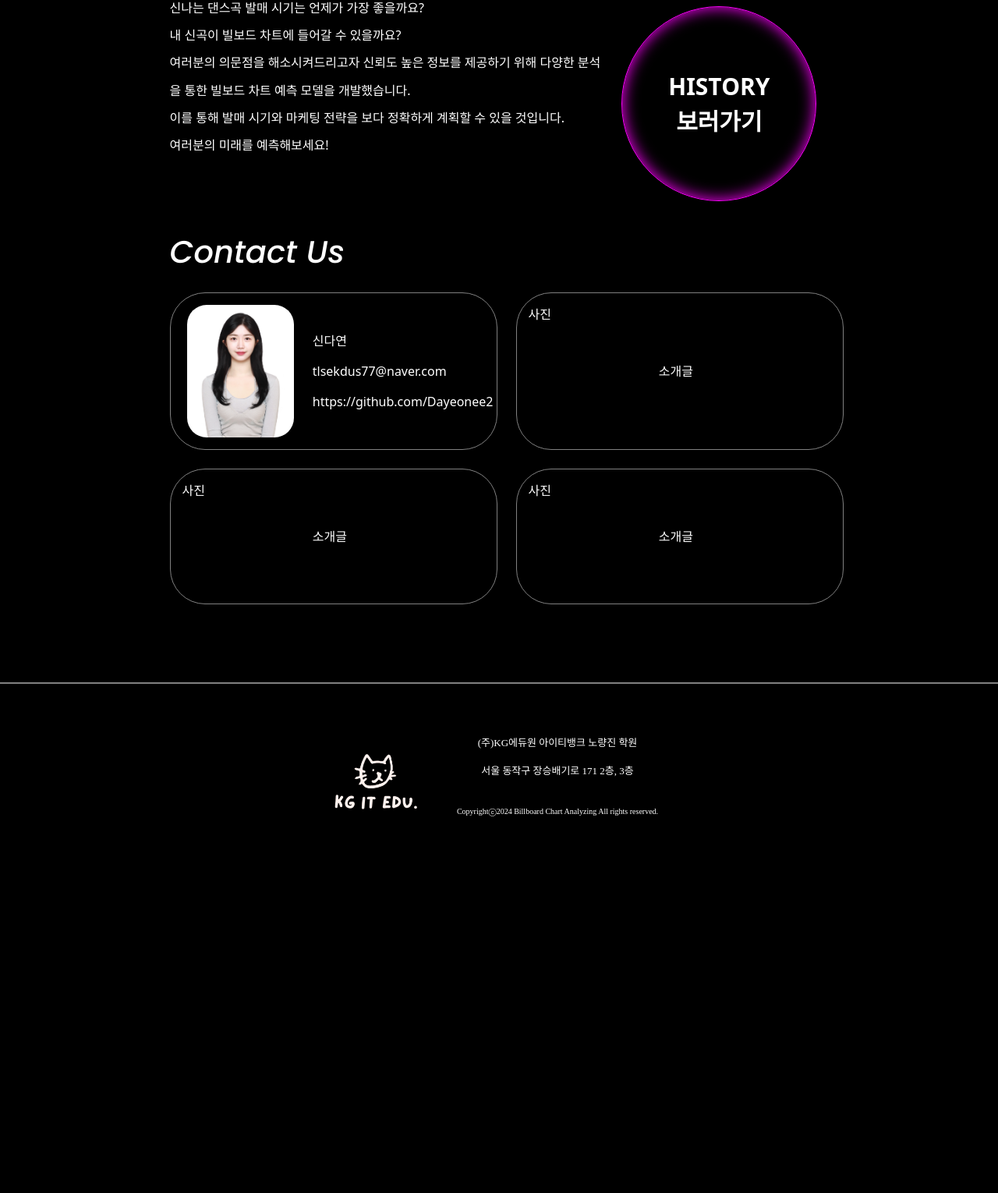
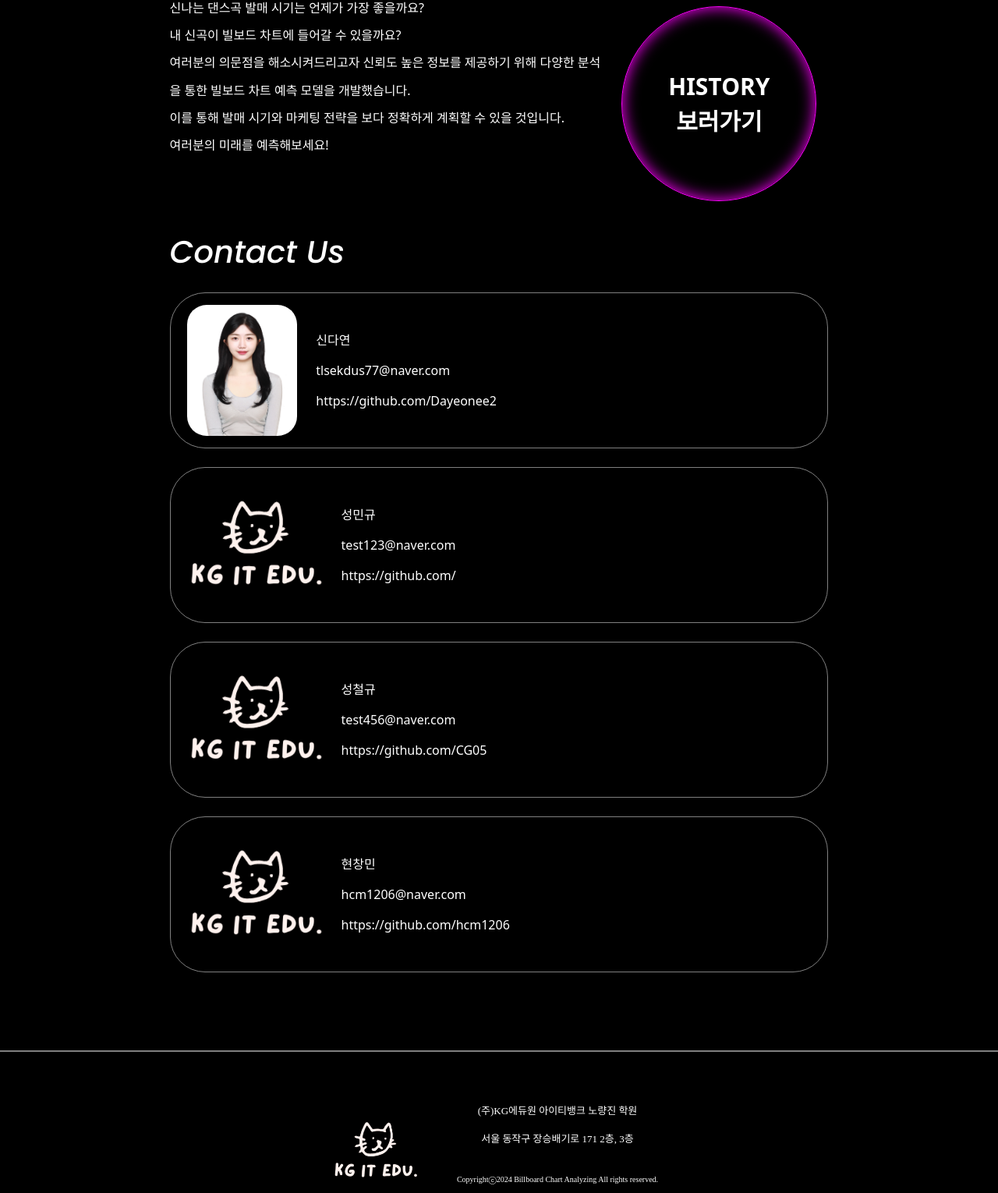
Before and after one commit to CG05/BillboardAnalitics, a Django app: page /introduction/ in a window 1280 px wide. Shown: the part 241-1771 px from the top of the page at 78% size. Before the commit the page ends 1288 px from the top, so only its background shows below. Run offline with Django 5.2, Linux system fonts and the light colour scheme.

Commit message:
Introduction 수정

```diff
--- a/server/templates/introduction/introduction.html
+++ b/server/templates/introduction/introduction.html
@@ -60,22 +60,31 @@
         grid-template-columns: 1fr 1fr;
         grid-template-rows: 1fr 1fr;
         gap: 24px;
-        height: auto;
+        /* height: auto; */
         width: 100%;
-        margin-bottom: 100px;
     }
     .grid-item {
+        display: flex;
+        align-items: center;
+        width: 100%;
+    }
+    .grid-item:nth-child(odd) {
+        justify-content: left;
+    }
+    .grid-item:nth-child(even) {
+        justify-content: right;
+    }
+    .grid-item-content {
         background-color: black;
         display: flex;
-        justify-content: center;
+        justify-content: left;
         align-items: center;
-        height: auto;
+        height: 200px;
         border-radius: 45px;
         border: 1px solid gray;
-        width: 420px;
+        width: 100%;
     }
     .picture {
-        width: 40%;
         height: 100%;
         padding: 15px;
 
@@ -92,11 +101,27 @@
     .git.hover {
         color: gray;
     }
-    @media (max-width: 1000px) {
+    @media (max-width: 1300px) {
         .grid-container {
             grid-template-rows: 1fr 1fr 1fr 1fr;
             grid-template-columns: auto;
         }
+        .grid-item {
+            display: flex;
+            justify-content: center;
+            align-items: center;
+        }
+        .grid-item-content {
+            min-width: 500px;
+        }
+        .grid-item:nth-child(odd) {
+            justify-content: center;
+        }
+        .grid-item:nth-child(even) {
+            justify-content: center;
+        }
+    }
+    @media (max-width: 1000px) {
         #aboutus-container {
             flex-direction: column;
         }
@@ -110,7 +135,7 @@
 </style>
 
 
-<div style="min-height: 100vh; width: 100%;">
+<div style="min-height: 100vh; width: 100%; margin-bottom: 100px;">
     <div>
         <div class="AUCU" style="padding-top: 45px;">About Us</div>
         <div id="aboutus-container">
@@ -130,8 +155,9 @@
     </div>
     <div>
         <div class="AUCU" style="padding-top: 20px;">Contact Us</div>
-        <div class="grid-container" style="height: 400px;">
+        <div class="grid-container">
             <div class="grid-item">
+                <div class="grid-item-content">
                     <div class="picture">
                         <img src="{% static 'image/shin.jpg' %}" style="margin-left: 6px; width: 100%; height: 100%; border-radius: 25px;">
                     </div>
@@ -141,17 +167,42 @@
                         <div class="git" style="padding-top: 15px;" role="button" onclick="window.open('https://github.com/Dayeonee2')">https://github.com/Dayeonee2</div>
                     </div>
                 </div>
-            <div class="grid-item">
-                <div class="picture">사진</div>
-                <div class="member">소개글</div>
             </div>
             <div class="grid-item">
-                <div class="picture">사진</div>
-                <div class="member">소개글</div>
+                <div class="grid-item-content">
+                    <div class="picture">
+                        <img src="{% static 'image/kgitedulogo.png' %}" style="margin-left: 6px; width: 100%; height: 100%; border-radius: 25px;">
+                    </div>
+                    <div class="member">
+                        <div>성민규</div>
+                        <div style="padding-top: 15px;">test123@naver.com</div>
+                        <div class="git" style="padding-top: 15px;" role="button" onclick="window.open('https://github.com/')">https://github.com/</div>
+                    </div>
+                </div>
             </div>
             <div class="grid-item">
-                <div class="picture">사진</div>
-                <div class="member">소개글</div>
+                <div class="grid-item-content">
+                    <div class="picture">
+                        <img src="{% static 'image/kgitedulogo.png' %}" style="margin-left: 6px; width: 100%; height: 100%; border-radius: 25px;">
+                    </div>
+                    <div class="member">
+                        <div>성철규</div>
+                        <div style="padding-top: 15px;">test456@naver.com</div>
+                        <div class="git" style="padding-top: 15px;" role="button" onclick="window.open('https://github.com/CG05')">https://github.com/CG05</div>
+                    </div>
+                </div>
+            </div>
+            <div class="grid-item">
+                <div class="grid-item-content">
+                    <div class="picture">
+                        <img src="{% static 'image/kgitedulogo.png' %}" style="margin-left: 6px; width: 100%; height: 100%; border-radius: 25px;">
+                    </div>
+                    <div class="member">
+                        <div>현창민</div>
+                        <div style="padding-top: 15px;">hcm1206@naver.com</div>
+                        <div class="git" style="padding-top: 15px;" role="button" onclick="window.open('https://github.com/hcm1206')">https://github.com/hcm1206</div>
+                    </div>
+                </div>
             </div>
         </div>
     </div>
```
Lines whose indentation alone changed are shown as unchanged.
